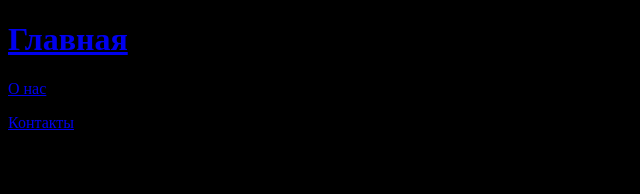
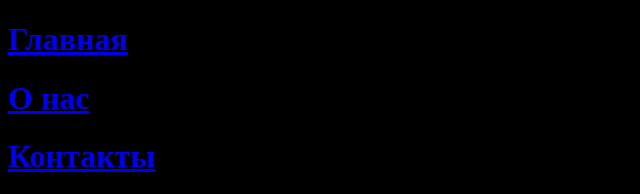
Before and after one commit to ElenaSageeva/index.html, a plain HTML site: page about.html in a window 1280 px wide. Shown: the whole page, without its empty margins (0-640 px from the left). Drawn offline with Linux system fonts and the light colour scheme.

Commit message:
Update about.html

```diff
--- a/about.html
+++ b/about.html
@@ -7,8 +7,8 @@
 <body>
     <header>
         <p><a href="../index.html"><h1>Главная</a></h1></p>
-        <p><a href="#">О нас</a></p>
-        <p><a href="/index.html/contacs.html">Контакты</a></p>
+        <p><a href="#"><h1>О нас</h1></a></p>
+        <p><a href="/index.html/contacs.html"><h1>Контакты</h1></a></p>
          <body bgcolor="#000000" background= "sky.jpg"></body>
     </header>
     <main>
```
